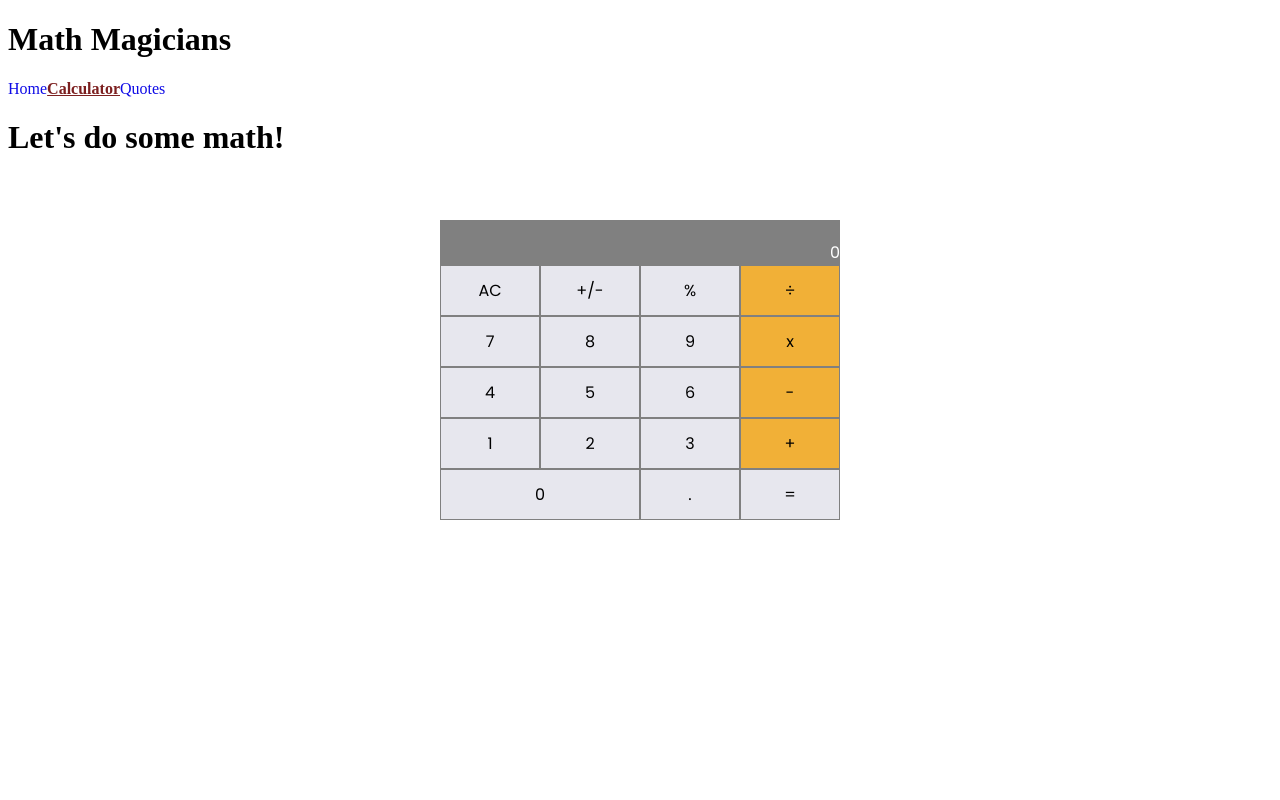
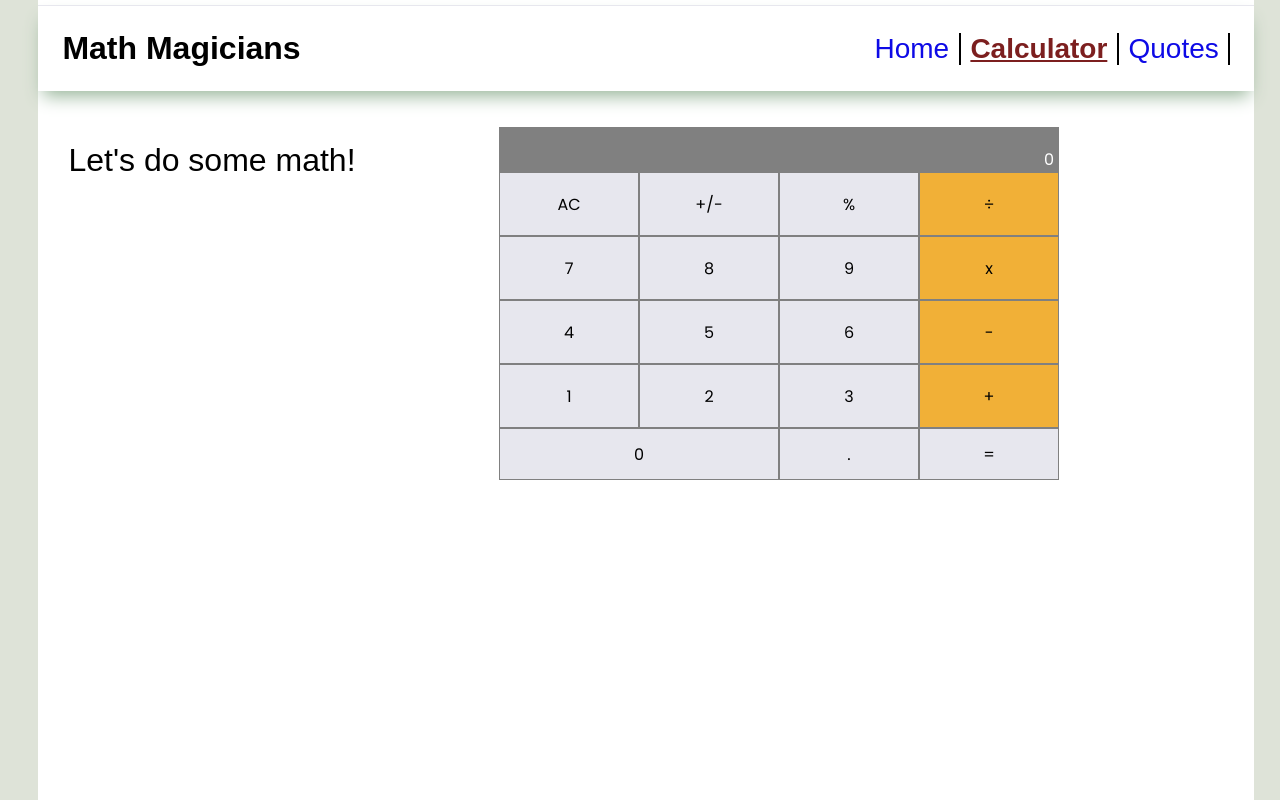
Before and after one commit to Microverse-Fullstack-Program/math_magicians_v2, a React (Create React App) app: page /calculator in a window 1280 px wide. Built offline with nearby package versions, Linux system fonts and the light colour scheme.

Commit message:
Add style for pages

```diff
--- a/src/style.css
+++ b/src/style.css
@@ -1,34 +1,125 @@
 @import url('https://fonts.googleapis.com/css2?family=Poppins:ital,wght@0,100;0,200;0,300;0,400;0,500;0,600;0,700;0,800;0,900;1,100;1,200;1,300;1,400;1,500;1,600;1,700;1,800;1,900&display=swap');
 
 *,
-** {
+*::before,
+*::after {
   margin: 0;
   padding: 0;
   box-sizing: border-box;
+  font-family: 'Balsamiq Sans', sans-serif;
+  font-weight: 600;
+  font-style: normal;
+}
+
+body {
+  background-color: rgb(222, 227, 216);
+}
+
+.wrapper {
+  width: 95%;
+  height: 100vh;
+  padding: 5px 0;
+  margin: 0 3%;
+  display: flex;
+  flex-direction: column;
+  background-color: #ffffff;
+}
+
+.header {
+  display: flex;
+  justify-content: space-between;
+  padding: 1.5rem;
+  width: 100%;
+  height: max-content;
+  box-shadow: 0 10px 17px -5px #96b498;
+  border-top: 1px solid #e7e7ee;
+  margin: 0 0 3% 0;
+}
+
+.nav-bar {
+  display: flex;
+  align-items: center;
+  gap: 0.6rem;
+}
+
+.nav-bar a {
+  color: #7c1f1f;
+  text-decoration: none;
+  border-right: 2px solid black;
+  padding-right: 0.6rem;
+  font-size: 28px;
+  font-weight: 500;
+}
+
+.nav-bar a:hover {
+  color: #00f;
+  text-decoration: underline;
+  font-weight: bold;
+}
+
+.nav-bar link:nth-last-child(1) {
+  border-right: none;
+  padding-right: 0;
+}
+
+.content-wrapper {
+  background-color: rgb(184, 22, 22);
+  border: 1px solid #000;
+}
+
+.home-content {
+  display: flex;
+  flex-direction: column;
+  gap: 25px;
+  margin: 15px 30px;
+}
+
+.home-content p {
+  font-weight: 200;
+  font-style: normal;
+  font-size: 22px;
+  text-align: justify;
+  line-height: 38px;
+}
+
+.calcPage {
+  display: grid;
+  grid-template-columns: 1.5fr 3fr;
+}
+
+.calcHeading {
+  padding: 15px 30px;
+  display: flex;
+  justify-content: flex-start;
+}
+
+.calcHeading h1 {
+  font-weight: normal;
+  font-style: normal;
 }
 
 .calc-container {
   width: max-content;
   margin: auto;
-  margin-top: 5%;
 }
 
 .output-bar {
-  display: flex;
-  width: 100%;
+  width: 80%;
   height: 45px;
   background: gray;
   color: #fff;
   font-family: 'Poppins', sans-serif;
   font-weight: normal;
   font-size: 16px;
+  display: flex;
   justify-content: flex-end;
   align-items: flex-end;
+  padding-right: 5px;
 }
 
 .button-rows {
-  width: 40vw;
-  max-width: 400px;
+  width: 60vw;
+  max-width: 700px;
 }
 
 button {
@@ -39,12 +130,13 @@
 }
 
 .button-rows button {
-  width: 25%;
-  height: 4vw;
+  width: 20%;
+  height: 5vw;
   background-color: #e7e7ee;
 }
 
 .last-row {
+  width: 80%;
   display: grid;
   grid-template-columns: 2fr 1fr 1fr;
 }
@@ -58,6 +150,27 @@
   background: rgb(241, 176, 55);
 }
 
+.qoutes-wrapper {
+  display: flex;
+  flex-direction: column;
+  gap: 45px;
+  padding-left: 10px;
+}
+
+.math-quote {
+  display: flex;
+  flex-direction: column;
+  gap: 25px;
+  font-size: 20px;
+  font-style: normal;
+  text-align: justify;
+}
+
+.math-quote li {
+  line-height: 15px;
+  font-weight: normal;
+}
+
 .quotes {
   margin: 25px 40px;
   display: flex;
@@ -65,9 +178,27 @@
   line-height: 15px;
 }
 
+.quote-list {
+  margin: 30px;
+}
+
 .quote-list li {
-  font-size: large;
-  gap: 1445px;
-  padding: 20px 0;
+  padding-left: 8px;
+  padding-bottom: 27px;
+  line-height: 25px;
   list-style: square;
+  font-weight: normal;
+  font-size: 18px;
 }
+
+.loading {
+  margin-top: 50px;
+  padding-left: 8px;
+  padding-bottom: 27px;
+  font-weight: normal;
+  font-size: 25px;
+}
+
+#error-page {
+  margin: auto;
+}
```
